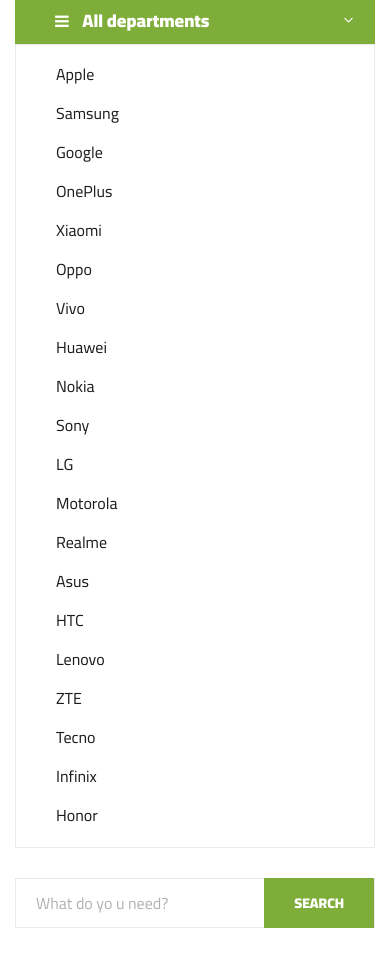
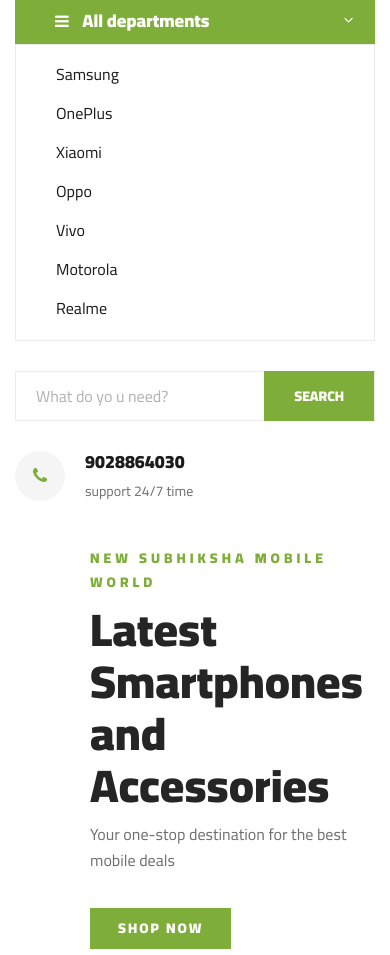
Before and after one commit to vishwajitshinde2101/Mobile-shop-website-, a plain HTML site: page ogani-master/index.html in a window 390 px wide. Shown: the part 107-1062 px from the top of the page. Drawn offline with Linux system fonts and the light colour scheme.

Commit message:
removing list of mobile names from home page

```diff
--- a/ogani-master/index.html
+++ b/ogani-master/index.html
@@ -179,26 +179,13 @@
                             <span>All departments</span>
                         </div>
                         <ul>
-                            <li><a href="#">Apple</a></li>
                             <li><a href="#">Samsung</a></li>
-                            <li><a href="#">Google</a></li>
                             <li><a href="#">OnePlus</a></li>
                             <li><a href="#">Xiaomi</a></li>
                             <li><a href="#">Oppo</a></li>
                             <li><a href="#">Vivo</a></li>
-                            <li><a href="#">Huawei</a></li>
-                            <li><a href="#">Nokia</a></li>
-                            <li><a href="#">Sony</a></li>
-                            <li><a href="#">LG</a></li>
                             <li><a href="#">Motorola</a></li>
                             <li><a href="#">Realme</a></li>
-                            <li><a href="#">Asus</a></li>
-                            <li><a href="#">HTC</a></li>
-                            <li><a href="#">Lenovo</a></li>
-                            <li><a href="#">ZTE</a></li>
-                            <li><a href="#">Tecno</a></li>
-                            <li><a href="#">Infinix</a></li>
-                            <li><a href="#">Honor</a></li>
                         </ul>
                     </div>
                 </div>
```
